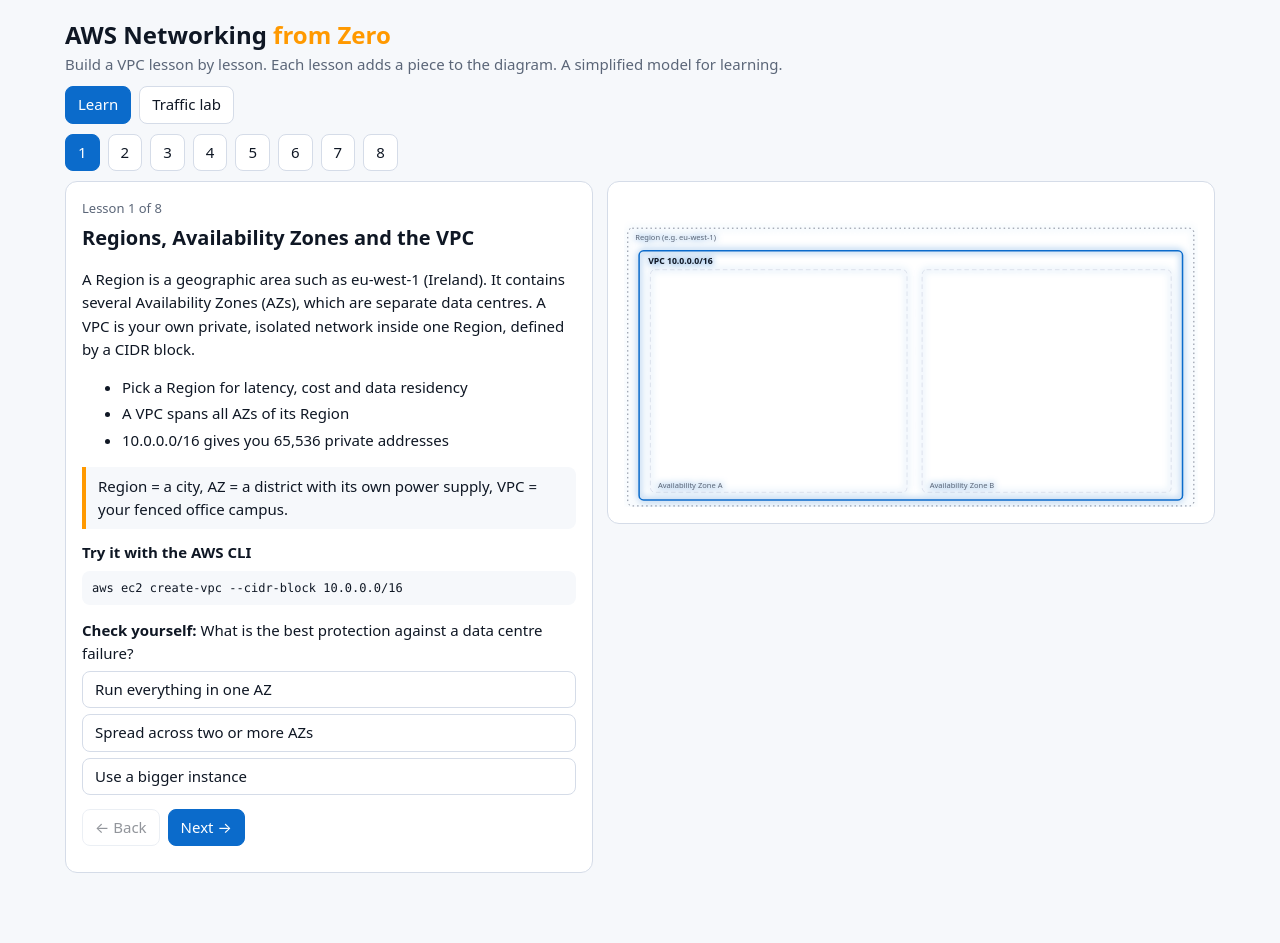
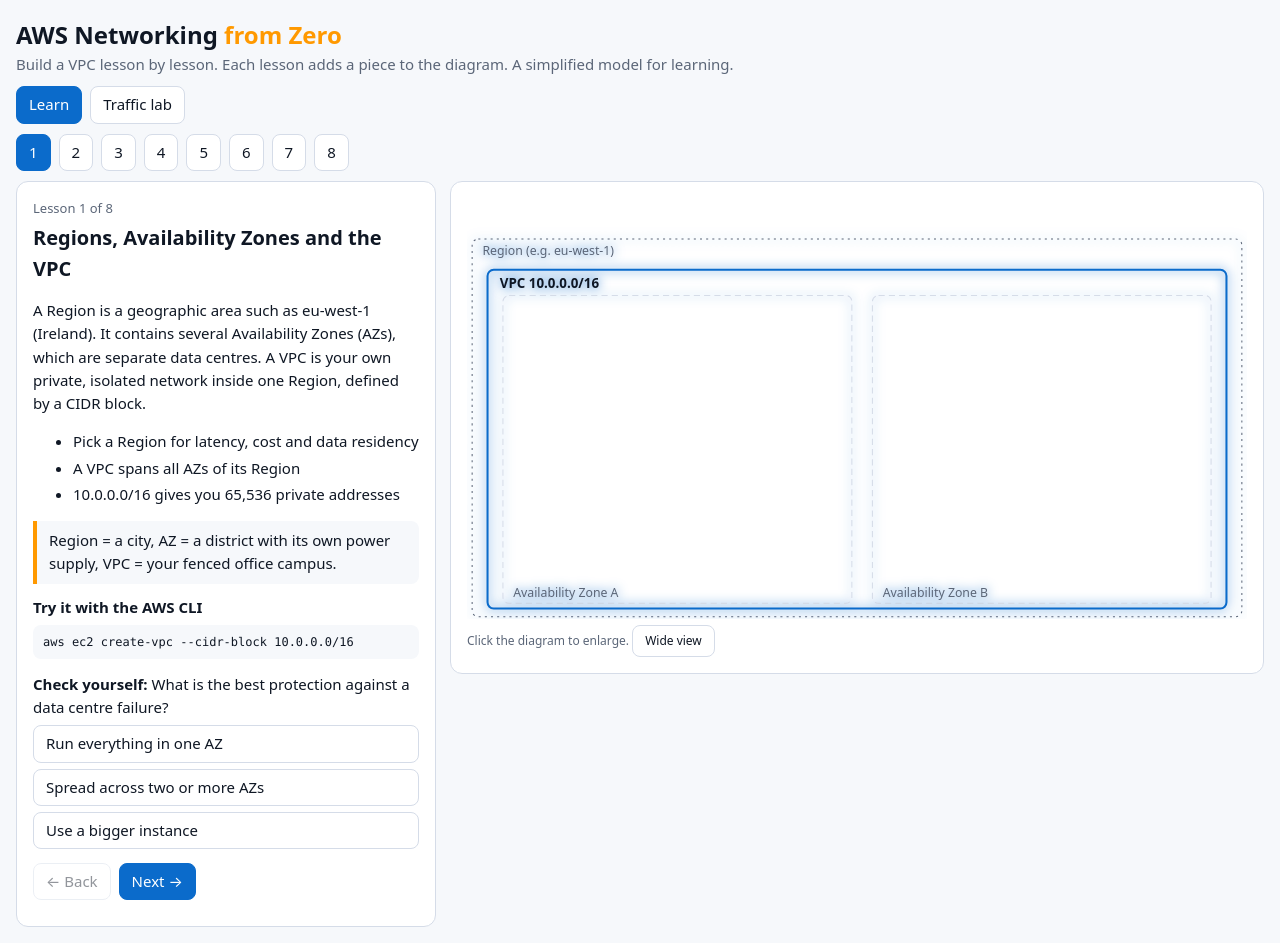
Before and after one commit to hclpandv/devops-training-material, a Jekyll site: the page network/aws-network.html, which Jekyll copies as it is, in a window 1280 px wide. Built offline with Jekyll 4.4.1, drawn with Linux system fonts in a browser that asks for light colours; before the commit the page ends 900 px from its top, so only the background shows below that.

Commit message:
Adjust layout and styles for AWS networking page

```diff
--- a/network/aws-network.html
+++ b/network/aws-network.html
@@ -9,13 +9,13 @@
 :root[data-theme="dark"]{--bg:#0f1724;--card:#16202f;--fg:#e6eef6;--mut:#9aa4b2;--bd:#26344a;--acc:#4da3ff;--ok:#5fd16f;--bad:#ff6b6b;--pub:#10301f;--priv:#1a2233;--nacl:#c58bff;--sgc:#ffa05a;color-scheme:dark}
 html{scroll-padding-top:env(safe-area-inset-top,0px)}
 body{margin:0;background:var(--bg);color:var(--fg);font:15px/1.55 system-ui,-apple-system,"Segoe UI",Helvetica,Arial,sans-serif}
-.wrap{max-width:1150px;margin:0 auto;padding:16px}
+.wrap{max-width:1400px;margin:0 auto;padding:16px}
 h1{margin:0;font-size:24px}h1 span{color:var(--aws)}h2{margin:4px 0 8px;font-size:20px}.sub,.muted{color:var(--mut)}.small{font-size:13px}
 .row{display:flex;gap:8px;flex-wrap:wrap;margin:10px 0}
 button{background:var(--card);color:var(--fg);border:1px solid var(--bd);border-radius:8px;padding:6px 12px;cursor:pointer;font:inherit}button:disabled{opacity:.45;cursor:default}
 button.act{background:var(--acc);border-color:var(--acc);color:#fff}button.done{border-color:var(--ok)}
 .card{background:var(--card);border:1px solid var(--bd);border-radius:12px;padding:16px}
-.cols{display:grid;grid-template-columns:1fr 1.15fr;gap:14px;align-items:start}@media(max-width:860px){.cols{grid-template-columns:1fr}}
+.cols{display:grid;grid-template-columns:minmax(300px,420px) 1fr;gap:14px;align-items:start}@media(max-width:860px){.cols{grid-template-columns:1fr}}
 .three{display:grid;grid-template-columns:repeat(auto-fit,minmax(260px,1fr));gap:14px;margin:14px 0}
 li{margin:3px 0}.an{background:var(--bg);border-left:4px solid var(--aws);padding:8px 12px;border-radius:0 8px 8px 0;margin:12px 0}
 pre{background:var(--bg);padding:10px;border-radius:8px;overflow:auto;font:12px ui-monospace,Menlo,Consolas,monospace;margin:6px 0 14px}code{font:12.5px ui-monospace,Menlo,Consolas,monospace}
@@ -27,17 +27,22 @@
 .reg{fill:none;stroke:var(--mut);stroke-dasharray:2 4}.vpc{fill:none;stroke:var(--acc);stroke-width:2}.az{fill:none;stroke:var(--bd);stroke-dasharray:6 4}.pub{fill:var(--pub);stroke:var(--ok)}.priv{fill:var(--priv);stroke:var(--mut)}
 .nacl{fill:none;stroke:var(--nacl);stroke-width:2;stroke-dasharray:5 3}.sg{fill:none;stroke:var(--sgc);stroke-width:2;stroke-dasharray:4 3}.ec2,.gw,.db{fill:var(--card);stroke:var(--acc);stroke-width:1.5}.db{stroke:var(--nacl)}
 .ar{fill:none;stroke:var(--acc);stroke-width:1.6}.mk{fill:var(--acc)}
-#dg [data-l]{opacity:0}#dg .on{opacity:1}#dg .new{filter:drop-shadow(0 0 5px var(--acc))}
+.dgw [data-l]{opacity:0}.dgw .on{opacity:1}.dgw .new{filter:drop-shadow(0 0 5px var(--acc))}
 .lbar{fill:var(--bd)}.lbar.bad{fill:var(--bad)}.lane{fill:none;stroke:var(--mut);stroke-width:2;stroke-dasharray:6 5}
 .gi{fill:var(--card);stroke:var(--mut);stroke-width:2}.gi.ok{fill:var(--ok);stroke:var(--ok)}.gi.no{fill:var(--bad);stroke:var(--bad);transform-box:fill-box;transform-origin:center;animation:pl .5s 3}
 @keyframes pl{50%{transform:scale(1.5)}}
 .gt{fill:#fff;font-size:13px;font-weight:700}.why{fill:var(--bad);font-size:11px;font-weight:700}.fin{font-size:12px;font-weight:600}
 #dot{fill:var(--acc)}#dot.bad{fill:var(--bad)}
+#dg svg,#flow{cursor:zoom-in}.hint{font-size:12px;color:var(--mut);margin-top:6px}
+#zoom{width:min(1400px,98vw);max-height:96vh;padding:12px;background:var(--card);color:var(--fg);border:1px solid var(--bd);border-radius:12px}#zoom::backdrop{background:rgba(0,0,0,.7)}#zoom svg{width:100%;height:auto;max-height:82vh}.zx{float:right;margin-bottom:8px}
+.dgw svg text{font-size:13px}.dgw svg .m,.dgw svg .nl,.dgw svg .sgl{font-size:12px}.dgw svg .b{font-size:13px}
+@media(min-width:861px){#dg{position:sticky;top:12px}.cols.wide #dg{position:static}}.cols.wide{grid-template-columns:1fr}.cols.wide #dg{order:-1}#dg svg{max-height:78vh}.cols.wide>.card:not(#dg){max-width:980px}
 </style></head>
 <body><div class="wrap">
 <h1>AWS Networking <span>from Zero</span></h1>
 <div class="sub">Build a VPC lesson by lesson. Each lesson adds a piece to the diagram. A simplified model for learning.</div>
 <div class="row" id="tabs"></div><div id="view"></div>
+<dialog id="zoom"><button class="zx" id="zc">Close ✕</button><div id="zb" class="dgw"></div></dialog>
 </div>
 <script>
 const Y=`lessons:
@@ -91,14 +96,14 @@
     q: {ask: "Who should the database security group allow?", options: ["The whole internet", "The app tier security group", "Every address in the VPC"], answer: 1, why: "Least privilege: only the tier that needs the database."}
 `;
 const $=s=>document.querySelector(s),esc=s=>String(s??'').replace(/[&<>"]/g,c=>({'&':'&amp;','<':'&lt;','>':'&gt;','"':'&quot;'}[c]));
-const L=jsyaml.load(Y).lessons;let cur=0,tab='learn',ans={};
+const L=jsyaml.load(Y).lessons;let cur=0,tab='learn',ans={},wide=false;
 
 const R=(l,x,y,w,h,c,m)=>`<rect data-l="${l}"${m?` data-m="${m}"`:''} class="${c}" x="${x}" y="${y}" width="${w}" height="${h}" rx="6"/>`;
 const T=(l,x,y,s,c='',a='start',m)=>`<text data-l="${l}"${m?` data-m="${m}"`:''} class="${c}" x="${x}" y="${y}" text-anchor="${a}">${s}</text>`;
 const A=(l,d)=>`<path data-l="${l}" class="ar" d="${d}" marker-end="url(#h)"/>`;
 function diagram(){let s=`<svg viewBox="0 0 760 410" role="img" aria-label="AWS VPC diagram that grows with each lesson"><defs><marker id="h" viewBox="0 0 8 8" refX="7" refY="4" markerWidth="7" markerHeight="7" orient="auto"><path class="mk" d="M0 0L8 4L0 8z"/></marker></defs>`;
  s+=R(1,5,40,750,368,'reg')+T(1,15,56,'Region (e.g. eu-west-1)','m')+R(1,20,70,720,330,'vpc')+T(1,32,88,'VPC 10.0.0.0/16','b');
- s+=R(1,35,95,340,295,'az')+R(1,395,95,330,295,'az')+T(1,45,384,'Availability Zone A','m')+T(1,405,384,'Availability Zone B','m');
+ s+=R(1,35,95,340,300,'az')+R(1,395,95,330,300,'az')+T(1,45,389,'Availability Zone A','m')+T(1,405,389,'Availability Zone B','m');
  [[50,115,310,'Public 10.0.1.0/24','pub'],[410,115,300,'Public 10.0.2.0/24','pub'],[50,265,310,'Private 10.0.11.0/24','priv'],[410,265,300,'Private 10.0.12.0/24','priv']].forEach(([x,y,w,n,k])=>{
   s+=R(2,x,y,w,110,k)+T(2,x+10,y+18,n,'b')+R(6,x-3,y-3,w+6,116,'nacl')+T(6,x+10,y+104,'NACL','nl');
   s+=k==='pub'?T(3,x+w-8,y+104,'RT: 0.0.0.0/0 → IGW','m','end'):T(3,x+w-8,y+104,'RT: local only','m','end',6)+T(7,x+w-8,y+104,'RT: 0.0.0.0/0 → NAT','m','end')});
@@ -115,8 +120,8 @@
  return `<div class="quiz"><b>Check yourself:</b> ${esc(q.ask)}${q.options.map((o,i)=>`<button class="opt ${d?(i===q.answer?'right':(i===a.pick?'wrong':'')):''}" data-o="${i}" ${d?'disabled':''}>${esc(o)}</button>`).join('')}${d?`<div class="small ${a.pick===q.answer?'okc':'badc'}">${a.pick===q.answer?'Correct. ':'Not quite. '}${esc(q.why)}</div>`:''}</div>`}
 function learn(){const l=L[cur];
  return `<div class="row">${L.map((x,i)=>`<button class="${i===cur?'act':''} ${ans[i]&&ans[i].pick===x.q.answer?'done':''}" data-i="${i}" aria-label="Lesson ${i+1}">${i+1}</button>`).join('')}</div>
- <div class="cols"><div class="card"><div class="muted small">Lesson ${cur+1} of ${L.length}</div><h2>${esc(l.title)}</h2><p>${esc(l.concept)}</p><ul>${l.points.map(p=>`<li>${esc(p)}</li>`).join('')}</ul><div class="an">${esc(l.analogy)}</div><b>Try it with the AWS CLI</b><pre>${esc(l.cli)}</pre>${quiz(l)}
- <div class="row"><button data-n="-1" ${cur?'':'disabled'}>← Back</button><button class="act" data-n="1" ${cur<L.length-1?'':'disabled'}>Next →</button></div></div><div class="card" id="dg">${DG}</div></div>${cur===5?sf():''}`}
+ <div class="cols${wide?' wide':''}"><div class="card"><div class="muted small">Lesson ${cur+1} of ${L.length}</div><h2>${esc(l.title)}</h2><p>${esc(l.concept)}</p><ul>${l.points.map(p=>`<li>${esc(p)}</li>`).join('')}</ul><div class="an">${esc(l.analogy)}</div><b>Try it with the AWS CLI</b><pre>${esc(l.cli)}</pre>${quiz(l)}
+ <div class="row"><button data-n="-1" ${cur?'':'disabled'}>← Back</button><button class="act" data-n="1" ${cur<L.length-1?'':'disabled'}>Next →</button></div></div><div class="card dgw" id="dg">${DG}<div class="hint">Click the diagram to enlarge. <button data-w="1">${wide?'Side by side':'Wide view'}</button></div></div></div>${cur===5?sf():''}`}
 
 const lab={port:80,src:'198.51.100.7',sg:[{p:80,c:'0.0.0.0/0'},{p:443,c:'0.0.0.0/0'},{p:22,c:'203.0.113.10/32'}],
  ni:[{n:100,a:'allow',p:'80',c:'0.0.0.0/0'},{n:110,a:'allow',p:'443',c:'0.0.0.0/0'},{n:120,a:'deny',p:'22',c:'0.0.0.0/0'},{n:130,a:'allow',p:'22',c:'203.0.113.10/32'}],no:[{n:100,a:'allow',p:'1024-65535',c:'0.0.0.0/0'}]};
@@ -168,7 +173,7 @@
  return `<div class="card"><h2>Traffic lab</h2><p class="muted">Send a request to the EC2 web server in the public subnet. Untick rules and wiring options to see where traffic stops. Wiring covers the internet gateway, the public IP and the route table. Try: turn off the outbound NACL rule, or untick NACL rule 120 so the laptop can SSH.</p>
  <div class="row"><label>Port <select id="lp">${[80,443,22,3389,8080].map(p=>`<option ${p===lab.port?'selected':''}>${p}</option>`).join('')}</select></label>
  <label>From <select id="ls">${[['198.51.100.7','random internet user 198.51.100.7'],['203.0.113.10','my laptop 203.0.113.10']].map(o=>`<option value="${o[0]}" ${o[0]===lab.src?'selected':''}>${o[1]}</option>`).join('')}</select></label></div>
- ${flowSvg()}<div class="row"><button data-play="1">▶ Send again</button></div><ol>${st.map(x=>`<li>${x[0]?'✅':'❌'} <b>${x[1]}</b>: ${esc(x[2])}</li>`).join('')}</ol>
+ ${flowSvg()}<div class="row"><button data-play="1">▶ Send again</button><span class="hint">Click the diagram to enlarge</span></div><ol>${st.map(x=>`<li>${x[0]?'✅':'❌'} <b>${x[1]}</b>: ${esc(x[2])}</li>`).join('')}</ol>
  <div class="v ${ok?'ok':'bad'}">${ok?'Connection works':'Blocked at: '+bad[1]}</div></div>
  <div class="three">${tbl('ni','NACL inbound',lab.ni)}${tbl('no','NACL outbound',lab.no)}${tbl('sg','Security group inbound',lab.sg)}${netCard()}</div>
  <div class="card scroll"><b>Security group vs NACL</b><table><tr><th></th><th>Security group</th><th>Network ACL</th></tr><tr><td>Applies to</td><td>Instance (network interface)</td><td>Whole subnet</td></tr><tr><td>State</td><td>Stateful</td><td>Stateless</td></tr><tr><td>Rule types</td><td>Allow only</td><td>Allow and deny</td></tr><tr><td>Evaluation</td><td>All rules together</td><td>Lowest number first, first match wins</td></tr><tr><td>Default</td><td>Deny inbound, allow outbound</td><td>Default NACL allows all</td></tr></table></div>`}
@@ -176,7 +181,8 @@
 function render(){$('#tabs').innerHTML=[['learn','Learn'],['lab','Traffic lab']].map(t=>`<button class="${t[0]===tab?'act':''}" data-t="${t[0]}">${t[1]}</button>`).join('');
  $('#view').innerHTML=tab==='learn'?learn():labView();if(tab==='learn')paint();else play()}
 document.addEventListener('click',e=>{const b=e.target.closest('button');if(!b)return;const d=b.dataset;
- if(d.t!==undefined)tab=d.t;else if(d.i!==undefined)cur=+d.i;else if(d.n!==undefined)cur+=+d.n;else if(d.o!==undefined)ans[cur]={pick:+d.o};else if(d.play===undefined)return;render()});
+ if(d.t!==undefined)tab=d.t;else if(d.i!==undefined)cur=+d.i;else if(d.n!==undefined)cur+=+d.n;else if(d.o!==undefined)ans[cur]={pick:+d.o};else if(d.w!==undefined)wide=!wide;else if(d.play===undefined)return;render()});
 document.addEventListener('change',e=>{const t=e.target;if(t.id==='lp')lab.port=+t.value;else if(t.id==='ls')lab.src=t.value;else if(t.dataset.r)lab[t.dataset.r][+t.dataset.k].on=t.checked;else return;render()});
+document.addEventListener('click',e=>{const s=e.target.closest('#dg svg,#flow');if(s){$('#zb').replaceChildren(s.cloneNode(true));$('#zoom').showModal()}else if(e.target.id==='zc'||e.target.id==='zoom')$('#zoom').close()});
 render();
 </script></body></html>
```
